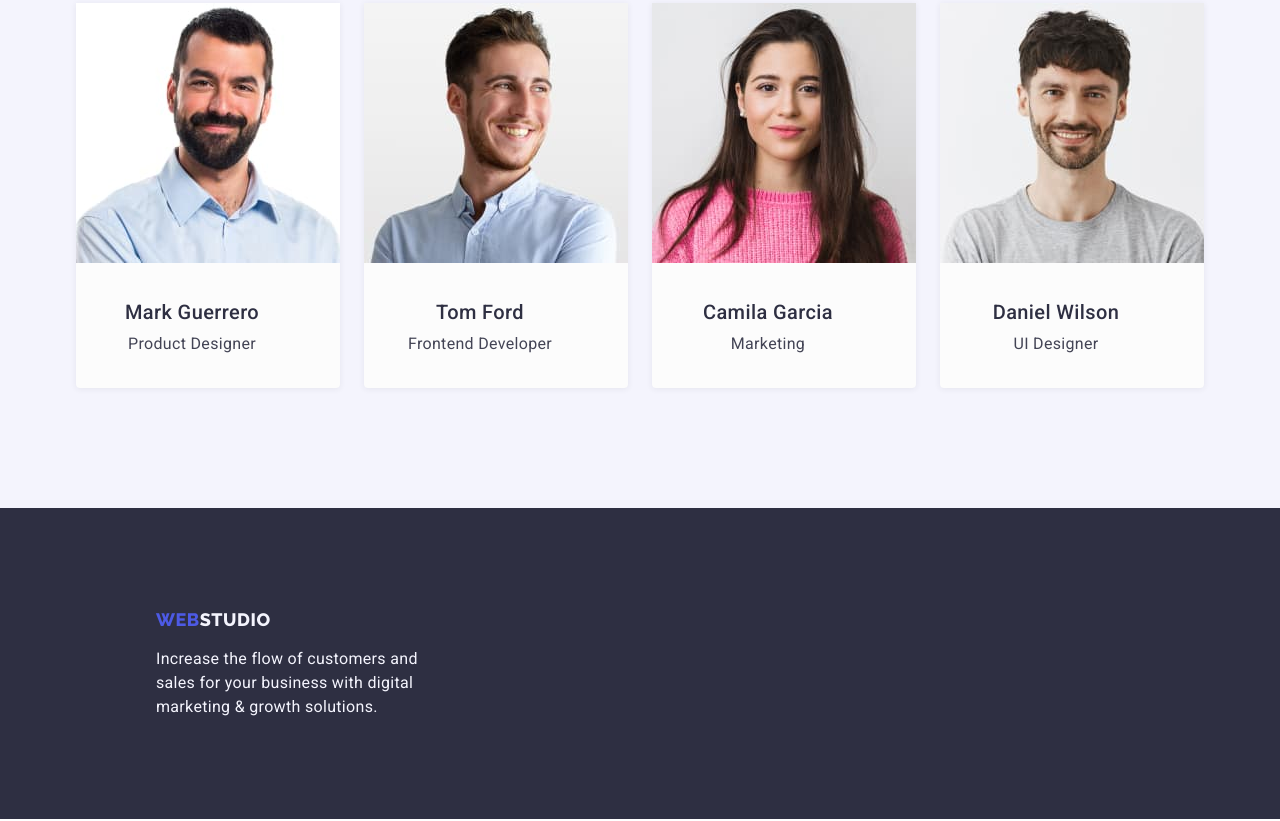
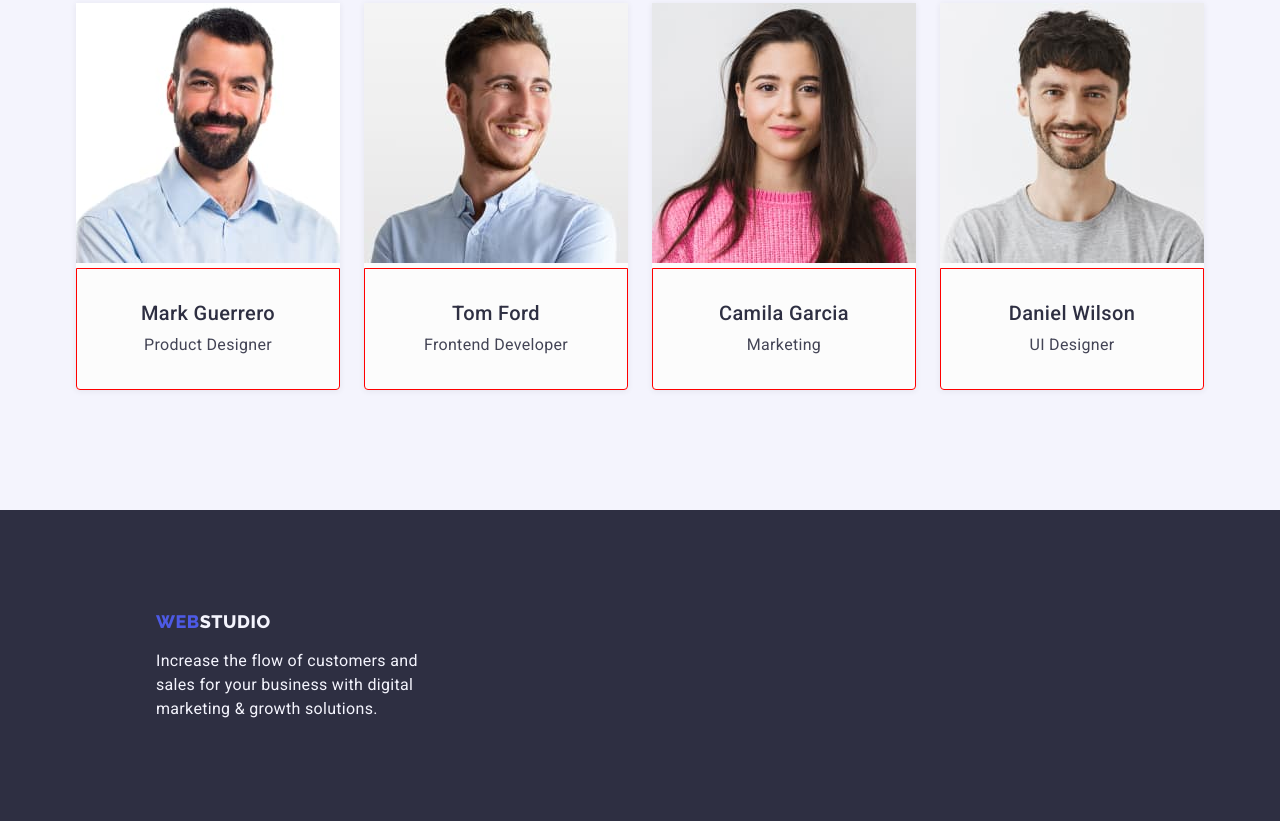
Before and after one commit to Mati220186/FSOn15-goit-markup-hw-03, a plain HTML site: page index.html in a window 1280 px wide. Shown: the part 1631-2452 px from the top of the page. Drawn offline with nearby package versions, Linux system fonts and the light colour scheme.

Commit message:
Update16-08-23v2

```diff
--- a/css/index.css
+++ b/css/index.css
@@ -319,7 +319,7 @@ a {
 }
 .container-card-team {
   display: flex;
-  width: 232px;
+  width: 264px;
   flex-direction: column;
   justify-content: center;
   align-items: center;
@@ -327,7 +327,8 @@ a {
   border-radius: 0px 0px 4px 4px;
   padding-top: 32px;
   padding-bottom: 32px;
-
+  border: 1px solid red;
+  margin: 0;
   /*padding: 32px auto 32px auto;*/
 }
 .image-card {
```
